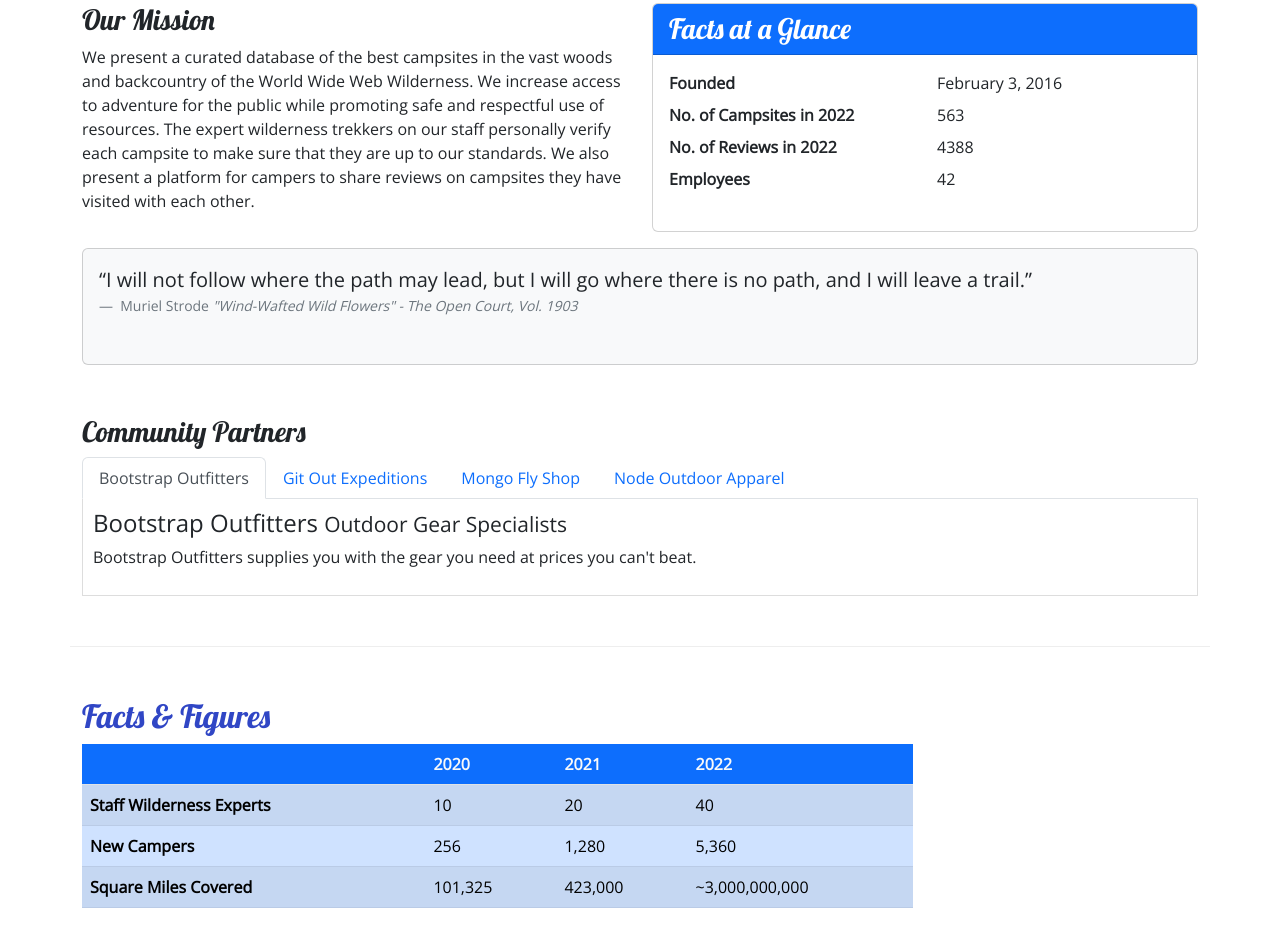
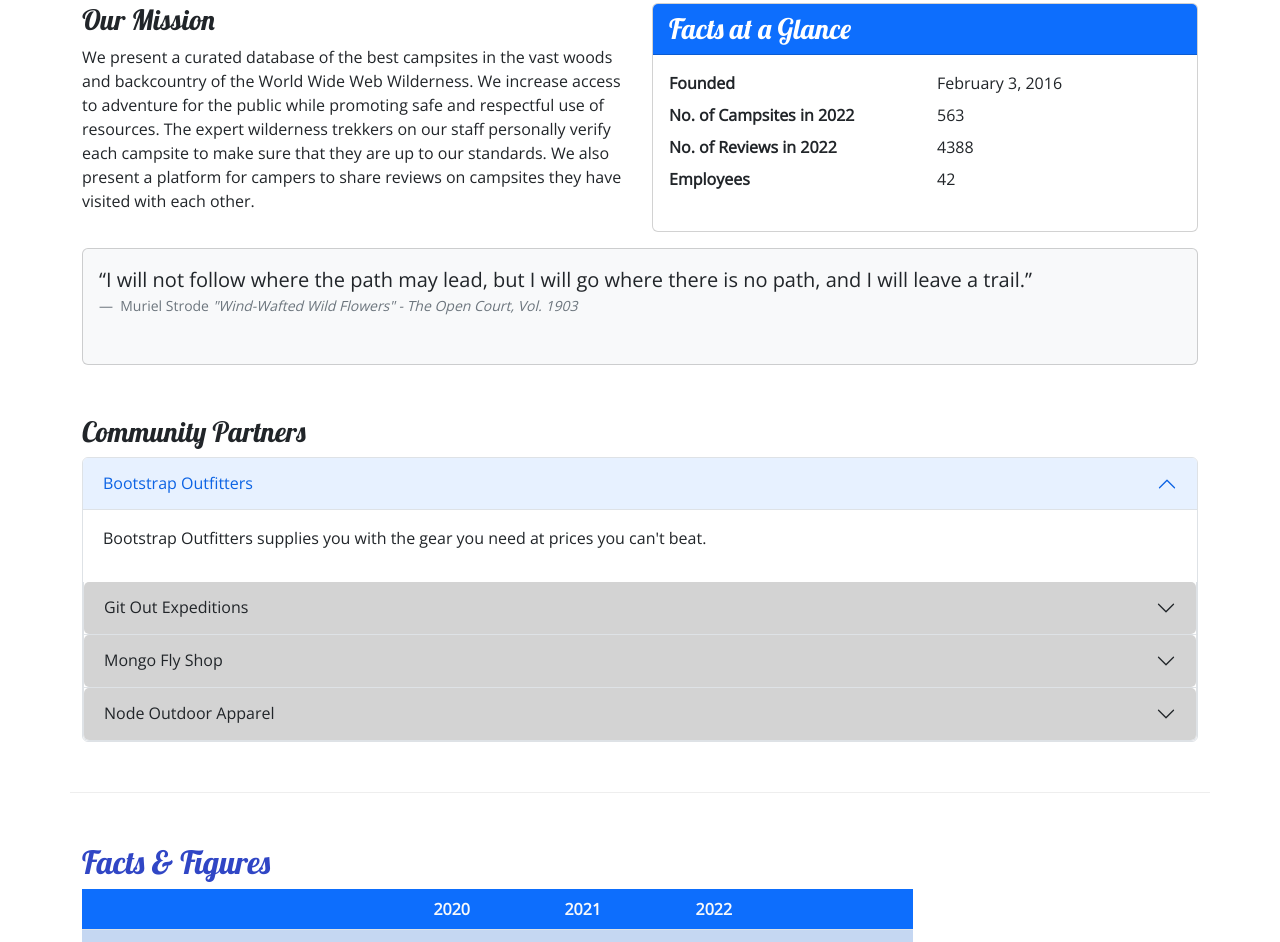
Before and after one commit to TerraDray/nucampsite, a plain HTML site: page aboutus.html in a window 1280 px wide. Shown: the part 428-1370 px from the top of the page. Drawn offline with nearby package versions, Linux system fonts and the light colour scheme.

Commit message:
Accordion

```diff
--- a/aboutus.html
+++ b/aboutus.html
@@ -102,31 +102,59 @@
                         <section class="row row-content">
                             <div>
                                 <h3>Community Partners</h3>
-                                <ul class="nav nav-tabs">
-                                    <li class="nav-item"><a class="nav-link active" href="#bootstrap" role="tab" data-bs-toggle="tab">Bootstrap Outfitters</a></li>
-                                    <li class="nav-item"><a class="nav-link" href="#git" role="tab" data-bs-toggle="tab">Git Out Expeditions</a></li>
-                                    <li class="nav-item"><a class="nav-link" href="#mongo" role="tab" data-bs-toggle="tab">Mongo Fly Shop</a></li>
-                                    <li class="nav-item"><a class="nav-link" href="#node" role="tab" data-bs-toggle="tab">Node Outdoor Apparel</a></li>
-                                </ul>
-                                <div class="tab-content">
-                                    <div role="tabpanel" class="tab-pane fade show active" id="bootstrap">
-                                        <h4>Bootstrap Outfitters <small>Outdoor Gear Specialists</small></h4>
-                                        <p class="d-none d-sm-block">Bootstrap Outfitters supplies you with the gear you need at prices you can't beat.</p>
+                                <div class="accordion" id="accordionExample">
+                                    <div class="accordion-item">
+                                        <h4 class="accordion-header">
+                                            <button class="accordion-button" type="button" data-bs-toggle="collapse" data-bs-target="#bootstrap">
+                                                Bootstrap Outfitters
+                                            </button>
+                                        </h4>
+                                        <div id="bootstrap" class="accordion-collapse collapse show" data-bs-parent="#accordionExample">
+                                            <div class="accordion-body d-none d-sm-block">
+                                                <p>Bootstrap Outfitters supplies you with the gear you need at prices you can't beat.</p>
+                                            </div>
+                                        </div>
+                                        <div class="accordion-item">
+                                        <h4 class="accordion-header">
+                                            <button class="accordion-button collapsed" type="button" data-bs-toggle="collapse"
+                                                data-bs-target="#git">
+                                                Git Out Expeditions
+                                            </button>
+                                        </h4>
+                                        <div id="git" class="accordion-collapse collapse" data-bs-parent="#accordionExample">
+                                            <div class="accordion-body d-none d-sm-block">
+                                                <p>Join Git Out Expeditions to explore new horizons with a group of other adventurers!
+                                                </p>
+                                            </div>
+                                        </div>
                                     </div>
-                                    <div role="tabpanel" class="tab-pane fade" id="git">
-                                        <h4>Git Out Expeditions <small>Group Adventure Expeditions</small></h4>
-                                        <p class="d-none d-sm-block">Join Git Out Expeditions to explore new horizons with a group of other adventurers!</p>
+                                    <div class="accordion-item">
+                                        <h4 class="accordion-header">
+                                            <button class="accordion-button collapsed" type="button" data-bs-toggle="collapse"
+                                                data-bs-target="#mongo">
+                                                Mongo Fly Shop
+                                            </button>
+                                        </h4>
+                                        <div id="mongo" class="accordion-collapse collapse" data-bs-parent="#accordionExample">
+                                            <div class="accordion-body d-none d-sm-block">
+                                                <p>Need a new fishing pole, a tacklebox, or flies of all kinds? Stop by Mongo Fly Shop.
+                                                </p>
+                                            </div>
+                                        </div>
                                     </div>
-                                    <div role="tabpanel" class="tab-pane fade" id="mongo">
-                                        <h4>Mongo Fly Shop <small>Your Neighborhood Fly Fishing Shop</small></h4>
-                                        <p class="d-none d-sm-block">Need a new fishing pole, a tacklebox, or flies of all kinds? Stop by Mongo Fly Shop.</p>
+                                    <div class="accordion-item">
+                                        <h4 class="accordion-header">
+                                            <button class="accordion-button collapsed" type="button" data-bs-toggle="collapse"
+                                                data-bs-target="#node">
+                                                Node Outdoor Apparel
+                                            </button>
+                                        </h4>
+                                        <div id="node" class="accordion-collapse collapse" data-bs-parent="#accordionExample">
+                                            <div class="accordion-body d-none d-sm-block">
+                                                <p>From polar fleeces to swimsuits, hiking boots to waders, a visit to Node will be sure to get you covered.</p>
+                                            </div>
+                                        </div>
                                     </div>
-                                    <div role="tabpanel" class="tab-pane fade" id="node">
-                                        <h4>Node Outdoor Apparel <small>Outdoor Clothes & Shoes</small></h4>
-                                        <p class="d-none d-sm-block">From polar fleeces to swimsuits, hiking boots to waders, a visit to Node will be sure to get you covered.</p>
-                                    </div>
-                                </div>
-                            </div>
                         </section>
                 </div>
             </div>
--- a/css/styles.css
+++ b/css/styles.css
@@ -35,8 +35,6 @@ footer {
     background-color: #901CAD;
 }
 
-.tab-content {
-    border: 1px solid #DDD;
-    border-top: none;
-    padding: 10px;
+.accordion-button {
+    background-color: #d3d3d3;
 }
```
